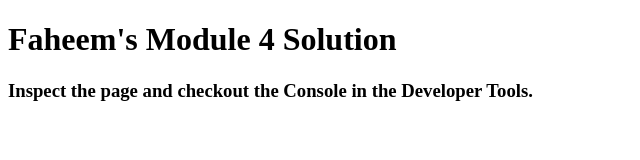
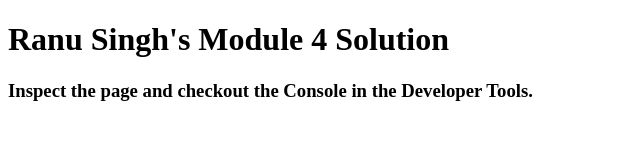
Before and after one commit to Ranu-Singh/module-4, a plain HTML site: page index.html in a window 1280 px wide. Shown: the whole page, without its empty margins (0-640 px from the left). Drawn offline with Linux system fonts and the light colour scheme.

Commit message:
Update index.html

```diff
--- a/index.html
+++ b/index.html
@@ -11,7 +11,7 @@
   <script src="script.js"></script>
 </head>
 <body>
-  <h1>Faheem's Module 4 Solution</h1>
+  <h1>Ranu Singh's Module 4 Solution</h1>
   <h3>Inspect the page and checkout the Console in the Developer Tools.</h3>
 </body>
 </html>
```
